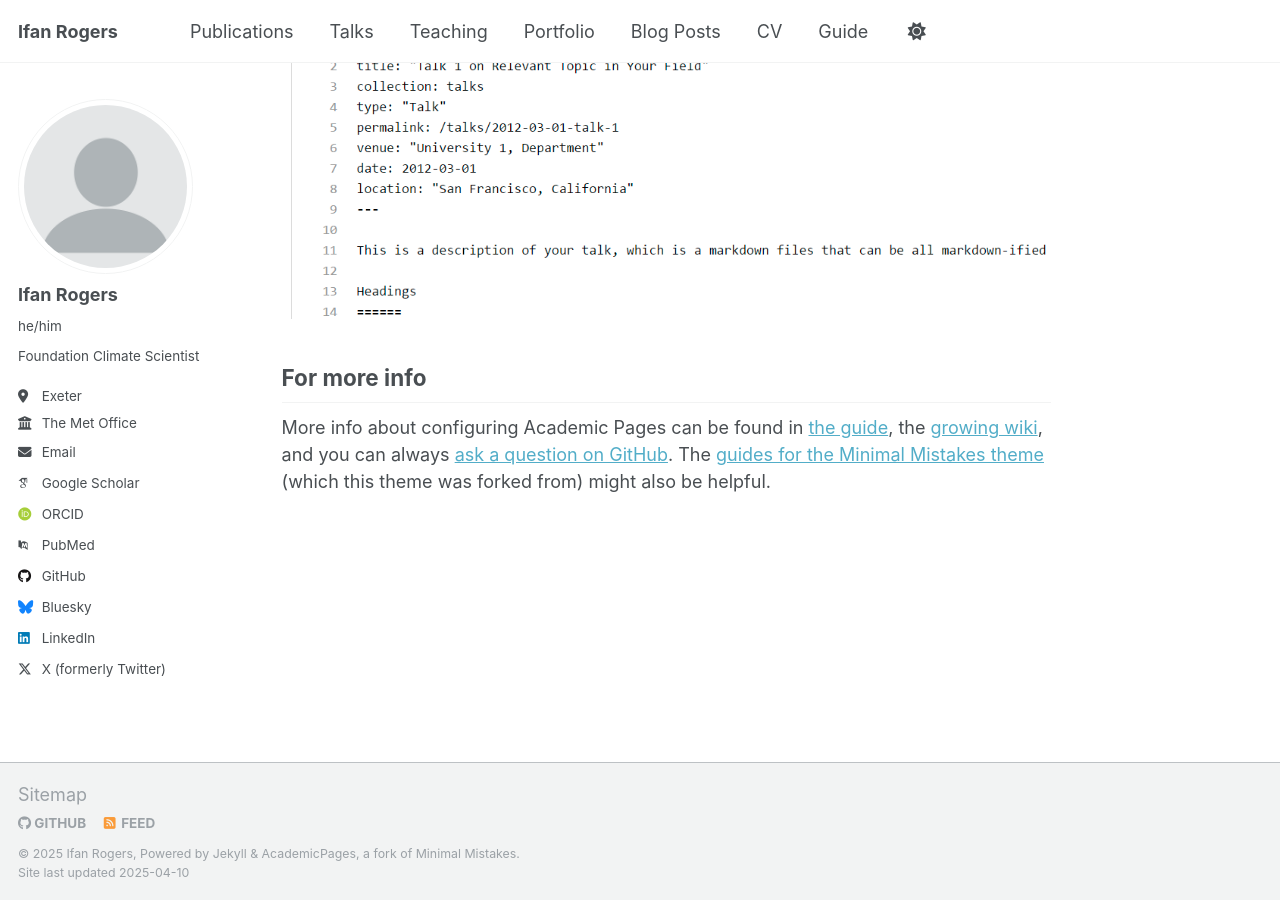
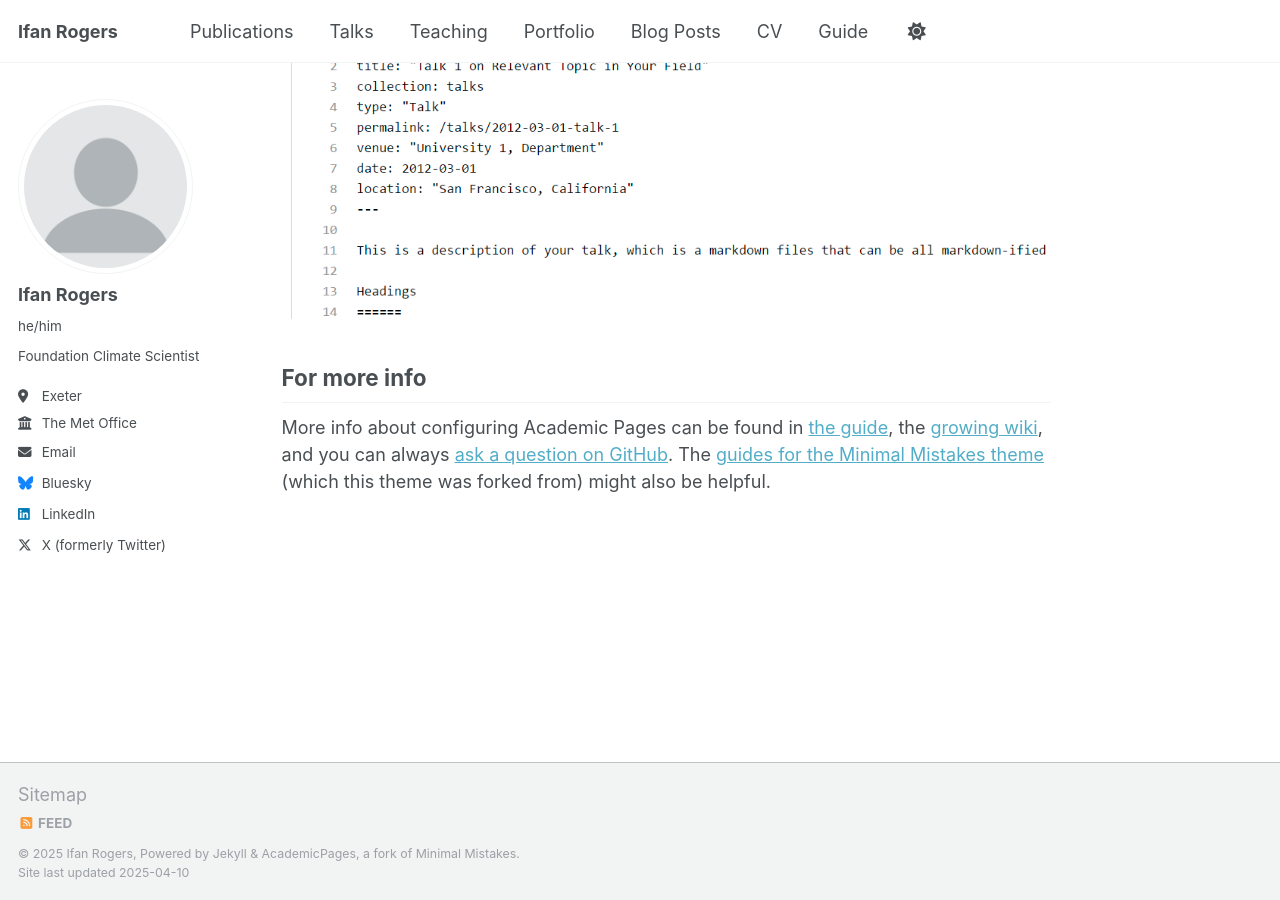
Before and after one commit to Ifan-Rogers/ifan-rogers.github.io, a Jekyll site: the page built from _pages/about.md, in a window 1280 px wide and 900 px high, scrolled down 2636 px. Built offline with Jekyll 4.4.1, drawn with Linux system fonts in a browser that asks for light colours; some web fonts are replaced.

Commit message:
Update _config.yml

```diff
--- a/_config.yml
+++ b/_config.yml
@@ -33,11 +33,11 @@ author:
 
   # Academic websites
   arxiv            : # URL - Update with the correct link to your profile
-  googlescholar    : "https://scholar.google.com/citations?user=PS_CX0AAAAAJ"
+  googlescholar    : # "https://scholar.google.com/citations?user=PS_CX0AAAAAJ"
   impactstory      : # URL
-  orcid            : "http://orcid.org/yourorcidurl"
+  orcid            : # "http://orcid.org/yourorcidurl"
   semantic         : # URL
-  pubmed           : "https://www.ncbi.nlm.nih.gov/pubmed/?term=john+snow"
+  pubmed           : # "https://www.ncbi.nlm.nih.gov/pubmed/?term=john+snow"
   researchgate     : # URL
   scopus           : # URL
 
@@ -45,7 +45,7 @@ author:
   bitbucket        : # Username - Update with your username on the site
   codepen          : # Username
   dribbble         : # Username
-  github           : "academicpages"
+  github           : # "academicpages"
   kaggle           : # Username
   stackoverflow    : # User number or user number and name (i.e., use "1" or "1/jeff-atwood")
 
@@ -59,7 +59,7 @@ author:
   keybase          : # Username
   instagram        : # Username
   lastfm           : # Username
-  linkedin         : Ifan Rogers
+  linkedin         : "IfanRogers"
   mastodon         : # URL
   medium           : # URL
   pinterest        : # Username
@@ -67,7 +67,7 @@ author:
   steam            : # Username
   telegram         : # URL
   tumblr           : # Username
-  twitter          : IfanRogers
+  twitter          : "IfanRogers"
   vine             : # Username
   weibo            : # Username
   wikipedia        : # Username
```
